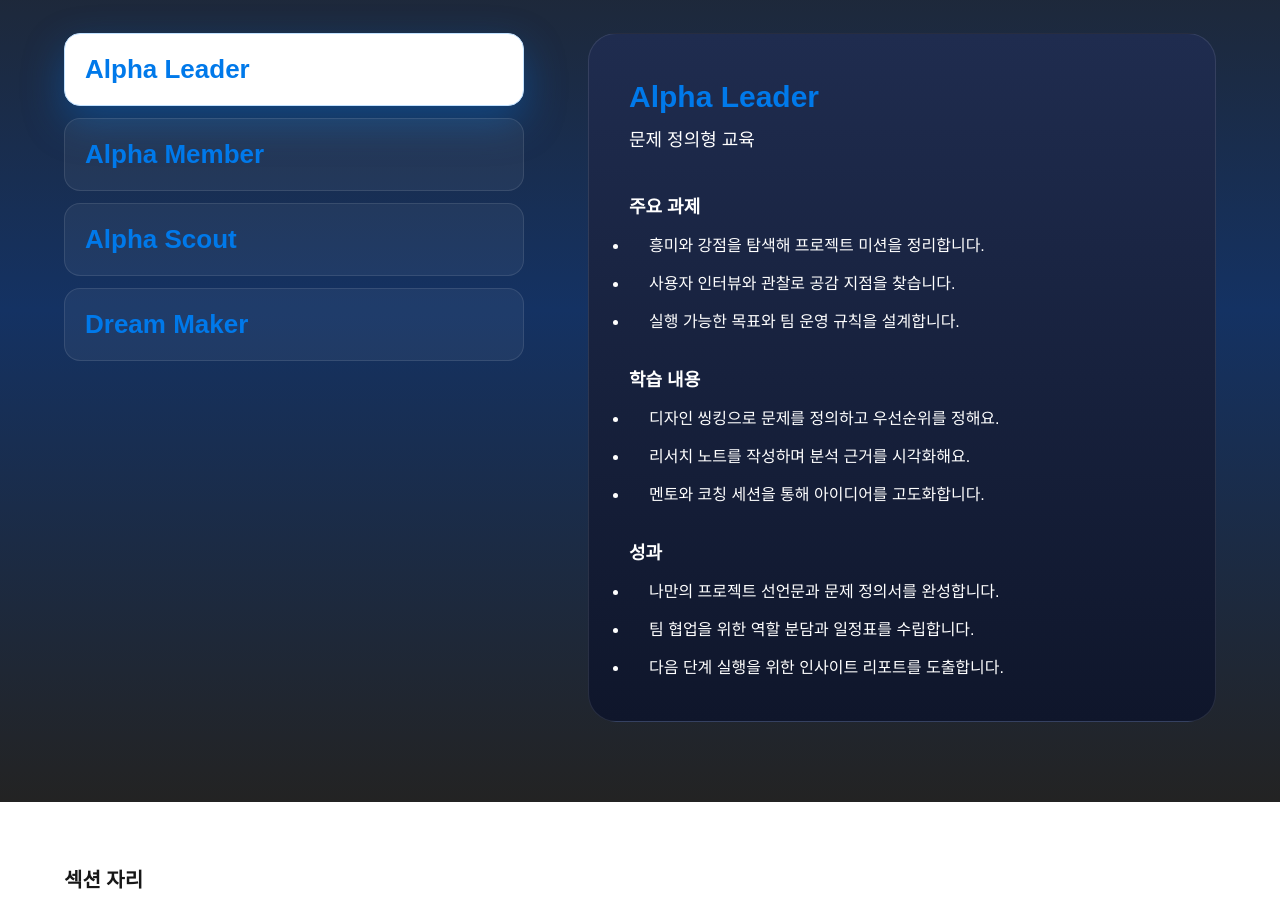
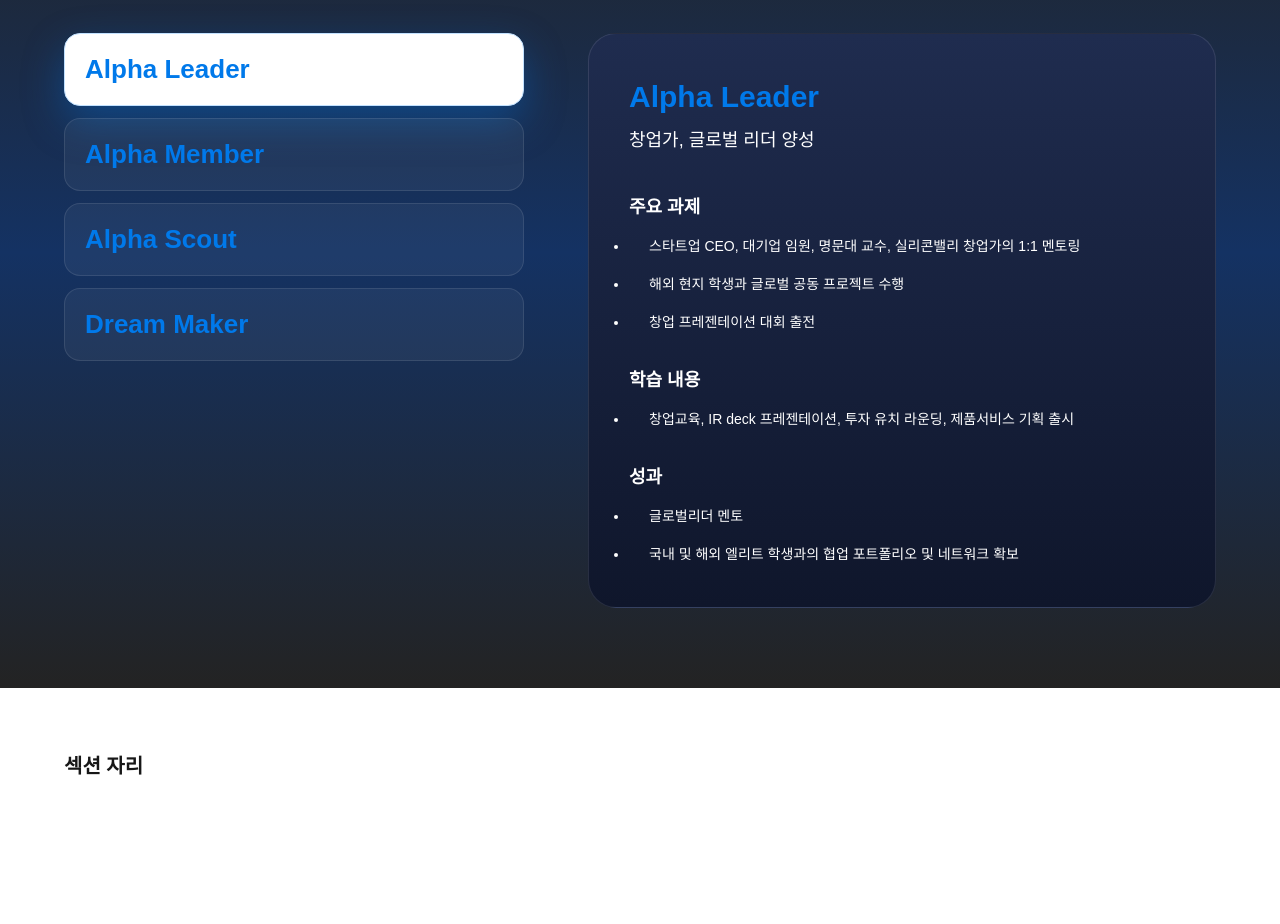
Before and after one commit to WithM2/iakkaweb, a Next.js app: page /ko in a window 1280 px wide. Shown: the part 2340-3264 px from the top of the page. After the commit the page ends 3184 px from the top, so only its background shows below. Built offline with nearby package versions, Linux system fonts and the light colour scheme.

Commit message:
Update LearningJourneySection.tsx

```diff
--- a/src/components/ko/LearningJourneySection.tsx
+++ b/src/components/ko/LearningJourneySection.tsx
@@ -16,30 +16,27 @@ const journeyStages: JourneyStage[] = [
   {
     id: "discovery",
     stepTitle: "Alpha Leader",
-    subtitle: "문제 정의형 교육",
+    subtitle: "창업가, 글로벌 리더 양성",
     sections: [
       {
         title: "주요 과제",
         items: [
-          "흥미와 강점을 탐색해 프로젝트 미션을 정리합니다.",
-          "사용자 인터뷰와 관찰로 공감 지점을 찾습니다.",
-          "실행 가능한 목표와 팀 운영 규칙을 설계합니다.",
+          "스타트업 CEO, 대기업 임원, 명문대 교수, 실리콘밸리 창업가의 1:1 멘토링",
+          "해외 현지 학생과 글로벌 공동 프로젝트 수행",
+          "창업 프레젠테이션 대회 출전",
         ],
       },
       {
         title: "학습 내용",
         items: [
-          "디자인 씽킹으로 문제를 정의하고 우선순위를 정해요.",
-          "리서치 노트를 작성하며 분석 근거를 시각화해요.",
-          "멘토와 코칭 세션을 통해 아이디어를 고도화합니다.",
+          "창업교육, IR deck 프레젠테이션, 투자 유치 라운딩, 제품서비스 기획 출시",
         ],
       },
       {
         title: "성과",
         items: [
-          "나만의 프로젝트 선언문과 문제 정의서를 완성합니다.",
-          "팀 협업을 위한 역할 분담과 일정표를 수립합니다.",
-          "다음 단계 실행을 위한 인사이트 리포트를 도출합니다.",
+          "글로벌리더 멘토",
+          "국내 및 해외 엘리트 학생과의 협업 포트폴리오 및 네트워크 확보",
         ],
       },
     ],
@@ -47,30 +44,27 @@ const journeyStages: JourneyStage[] = [
   {
     id: "design",
     stepTitle: "Alpha Member",
-    subtitle: "서비스 설계형 교육",
+    subtitle: "심화 팀 프로젝트 수행",
     sections: [
       {
         title: "주요 과제",
         items: [
-          "사용자 여정과 화면 흐름을 와이어프레임으로 만듭니다.",
-          "필수 기능을 정의해 서비스 구조도를 설계합니다.",
-          "프로토타입 테스트로 빠르게 피드백을 모읍니다.",
+          "팀을 구성하여 문제해결 심화 협업 프로젝트 수행",
+          "결과를 기반으로 한 제품 & 서비스 출시",
         ],
       },
       {
         title: "학습 내용",
         items: [
-          "UX 시나리오를 작성하며 사용자 관점을 학습합니다.",
-          "디지털 제작 도구를 활용해 인터랙션을 구현해요.",
-          "AB 테스트와 설문으로 가설 검증 방법을 익혀요.",
+          "구글, 애플 등 글로벌 대기업들의 업무방식과 유사한 프로젝트 수행",
+          "협업과 팀워크, 리더십, 책임감에 대해 실제로 경험하며 습득",
         ],
       },
       {
         title: "성과",
         items: [
-          "피드백이 반영된 프로토타입과 기능 명세서를 확보합니다.",
-          "사용자 중심의 설계 결정 기록을 축적합니다.",
-          "팀 협업 프로세스가 반영된 스프린트 보드를 정비합니다.",
+          "본인만의 제품 & 서비스 출시",
+          "성공적인 사회생활을 위한 커뮤니케이션 스킬, 리더십, 문제해결능력 함양",
         ],
       },
     ],
@@ -78,30 +72,26 @@ const journeyStages: JourneyStage[] = [
   {
     id: "build",
     stepTitle: "Alpha Scout",
-    subtitle: "실행 제작형 교육",
+    subtitle: "전문지식 학습 & 실무 개발 프로젝트",
     sections: [
       {
         title: "주요 과제",
         items: [
-          "디자인 시안을 기반으로 실제 서비스 화면을 제작합니다.",
-          "콘텐츠와 코드 자산을 통합해 기능을 완성합니다.",
-          "버그 리포트와 QA 체크리스트를 운영합니다.",
+          "앱으로 조종하는 RC 탱크, 드론, 보트 만들기",
+          "나만의 앱, 웹사이트, 게임 만들기",
         ],
       },
       {
         title: "학습 내용",
-        items: [
-          "개발 도구와 협업 플랫폼 사용법을 숙달해요.",
-          "버전 관리를 통해 변화 이력을 추적하는 법을 익혀요.",
-          "스탠드업과 리뷰로 애자일 협업 문화를 경험합니다.",
-        ],
+        items: ["파이썬, 아두이노, 회로, 3D 프린팅, unity"],
       },
       {
         title: "성과",
         items: [
-          "시연 가능한 베타 버전과 미디어 자료를 완성합니다.",
-          "팀별 역할에 따른 전문 역량 포트폴리오를 구성합니다.",
-          "문제 해결 사례를 정리한 테크 리포트를 남깁니다.",
+          "실무에서 사용되는 전문지식 실습",
+          "더욱 고도화된 개발 포트폴리오 축적",
+          "대회 수상",
+          "취업시장 경쟁력 확보",
         ],
       },
     ],
@@ -109,30 +99,30 @@ const journeyStages: JourneyStage[] = [
   {
     id: "launch",
     stepTitle: "Dream Maker",
-    subtitle: "홈미디어 체험형 교육",
+    subtitle: "흥미초점 체험형 교육",
     sections: [
       {
         title: "주요 과제",
         items: [
-          "완성본을 공개 방송과 라이브 데모로 선보입니다.",
-          "사용자 피드백을 수집하고 개선 액션을 도출합니다.",
-          "발표 자료와 스토리텔링 스크립트를 제작합니다.",
+          "생성형 AI 활용한 창작물 포트폴리오 제작",
+          "RC탱크 키트 활용 블록코딩",
+          "하드웨어 체험교육",
+          "VR기기 활용 증강현실, 가상현실, 3D 모델링 교육",
         ],
       },
       {
         title: "학습 내용",
         items: [
-          "AI 프레젠테이션과 미디어 제작 툴을 활용해요.",
-          "성과 지표를 분석하며 다음 실험 계획을 세워요.",
-          "회고 미팅으로 팀 경험을 기록하고 공유합니다.",
+          "AI 인공지능, 블록코딩, 하드웨어, VR 가상현실, AR 증강현실, 3D 디자인 모델링",
         ],
       },
       {
         title: "성과",
         items: [
-          "개인 포트폴리오와 팀 전시 콘텐츠를 완성합니다.",
-          "대회 출품 및 수상 도전을 위한 제안서를 준비합니다.",
-          "미래 역량 로드맵과 새로운 도전 목표를 설정합니다.",
+          "본인만의 포트폴리오 홈페이지 개발",
+          "대회 수상",
+          "개발 포트폴리오 쌓기",
+          "미래를 선도할 신기술에 대한 이해, 활용 경험 축적",
         ],
       },
     ],
@@ -150,7 +140,9 @@ export default function LearningJourneySection() {
     <section className="w-full bg-[linear-gradient(180deg,#232323_0%,#143263_50%,#232323_100%)] text-white">
       <div className="mx-auto flex w-full max-w-[1200px] flex-col gap-10 px-5 py-16 md:px-6 md:py-20">
         <div className="flex flex-col items-center text-center">
-          <h3 className="text-[36px] font-semibold text-white">체계적인 교육 프로세스</h3>
+          <h3 className="text-[36px] font-semibold text-white">
+            체계적인 교육 프로세스
+          </h3>
           <p className="mt-3 text-[20px] text-white/80">
             프로젝트가 완성으로 이어지는 과정을 단계별로 살펴보세요.
           </p>
@@ -179,7 +171,7 @@ export default function LearningJourneySection() {
                   </button>
                 );
               })}
-          </div>
+            </div>
           </div>
 
           <div className="flex flex-1 flex-col gap-8 rounded-[28px] border border-white/10 bg-[linear-gradient(180deg,#1f2c4f_0%,#0f162b_100%)] p-8 md:gap-10 md:p-10">
@@ -198,9 +190,12 @@ export default function LearningJourneySection() {
                   <h5 className="text-[18px] font-semibold text-white md:text-[18px]">
                     {section.title}
                   </h5>
-                  <ul className="space-y-2 text-[16px] leading-[26px] text-white md:space-y-3">
+                  <ul className="space-y-2 text-[14px] leading-[26px] text-white md:space-y-3">
                     {section.items.map((item) => (
-                      <li key={item} className="list-disc pl-5 marker:text-main-400">
+                      <li
+                        key={item}
+                        className="list-disc pl-5 marker:text-main-400"
+                      >
                         {item}
                       </li>
                     ))}
```
